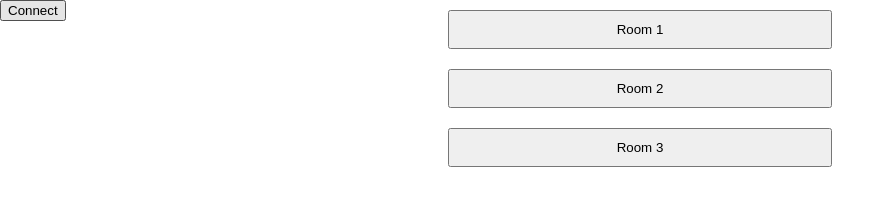
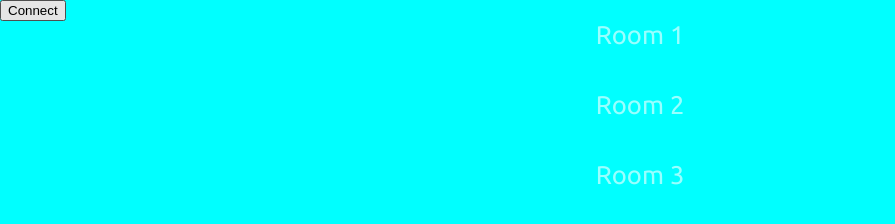
Before and after one commit to sakars/R1G-Websocket, a website: page static/game/index.html in a window 1280 px wide. Shown: the whole page, without its empty margins (0-895 px from the left). Drawn offline with nearby package versions, Linux system fonts and the light colour scheme.

Commit message:
room buttons

```diff
--- a/static/game/index.html
+++ b/static/game/index.html
@@ -3,6 +3,7 @@
 <head>
 <link rel="stylesheet" href="styles.css">
 <meta charset="utf-8">
+<link href="https://fonts.googleapis.com/css?family=Ubuntu" rel="stylesheet">
 <title>Fight arena</title>
 </head>
 <body>
--- a/static/game/styles.css
+++ b/static/game/styles.css
@@ -1,6 +1,6 @@
 body{
   margin: 0;
-  background-color: white;
+  background-color: cyan;
 }
 
 #svg-container {
@@ -26,6 +26,19 @@ svg {
   width: 100%;
   margin: 10px 0 10px 0;
   padding: 10px 0 10px 0;
+  background-color: transparent;
+  font-family: Ubuntu;
+  font-size: 2vw;
+  border: none;
+  color: rgba(255, 255, 255, 0.6);
+  transition: 0.3s all ease;
+}
+.roomContainer button:hover{
+  color: rgba(255, 255, 255, 1);
+}
+
+.roomContainer button:focus{
+  outline: none;
 }
 
 .point {
```
